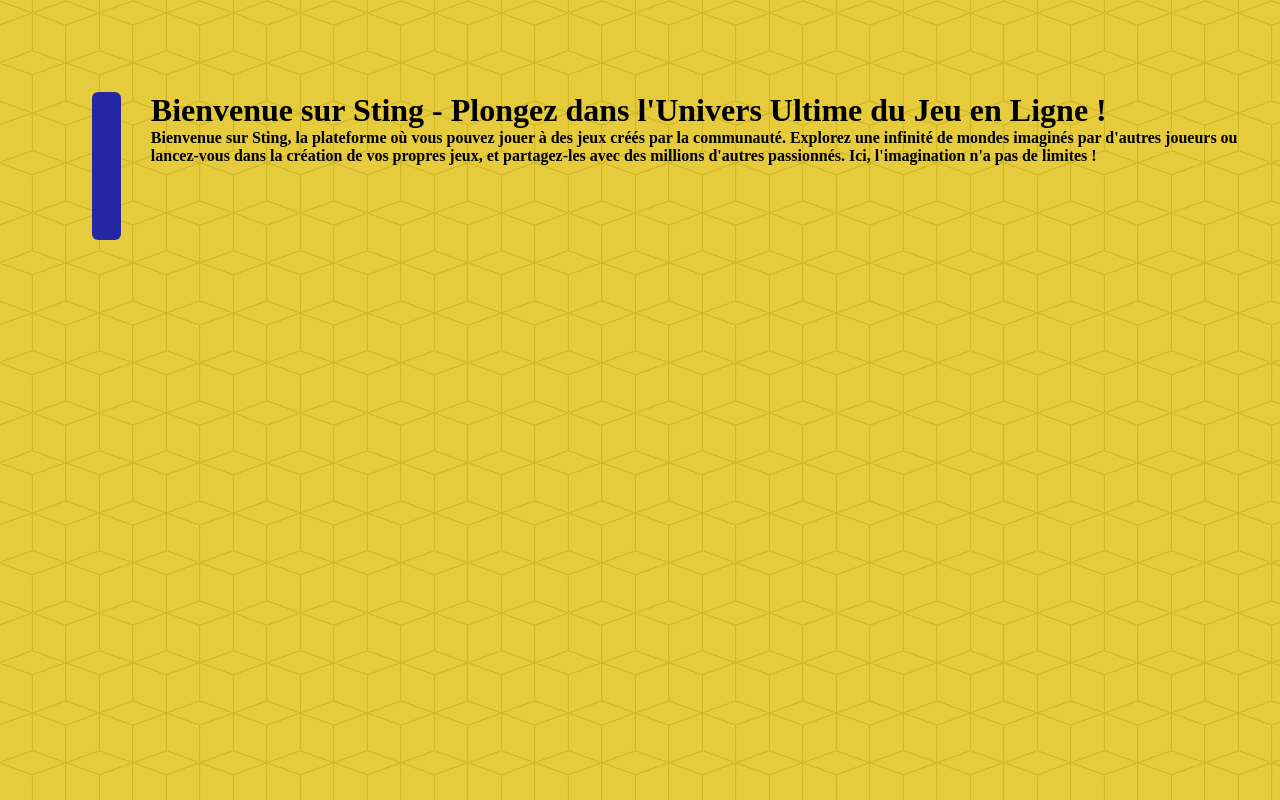
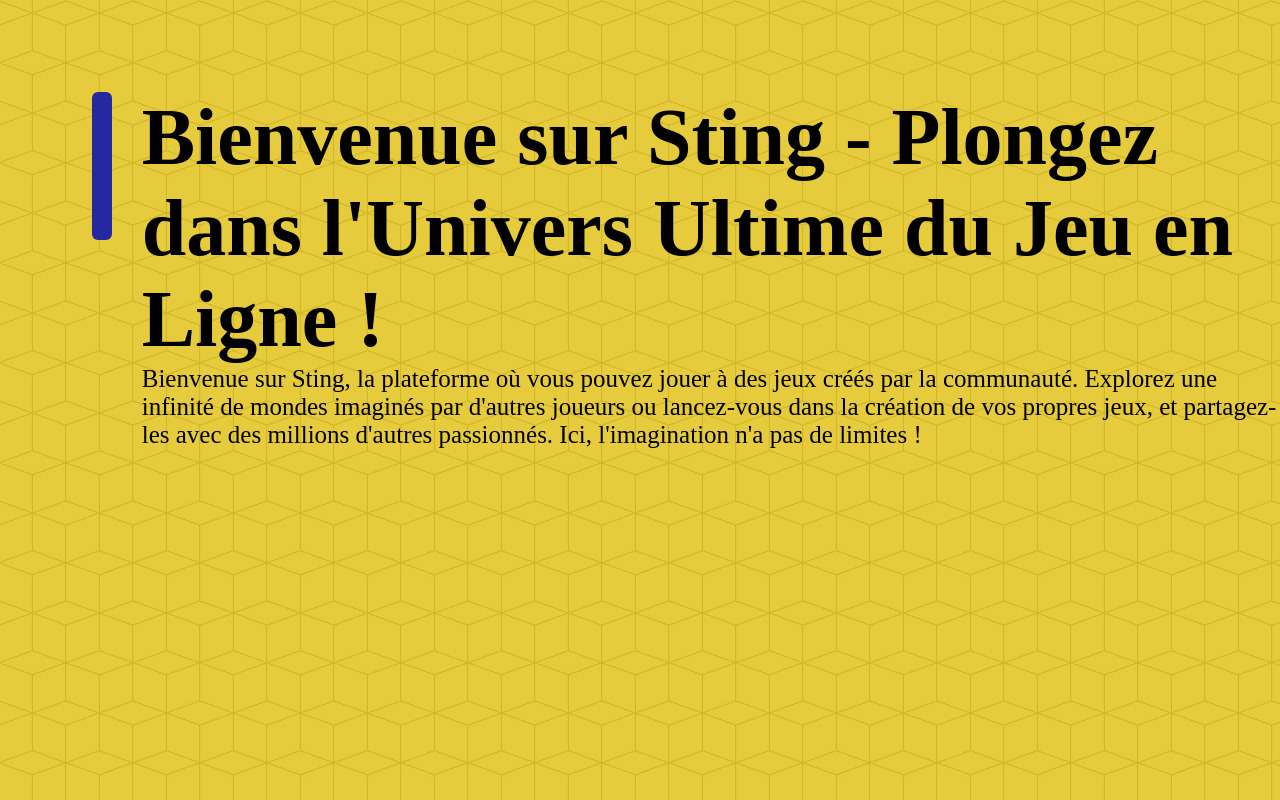
Before and after one commit to charlydrax/Sting, a React (Create React App) app: page / in a window 1280 px wide. Built offline with nearby package versions, Linux system fonts and the light colour scheme; a web font is replaced by a local one.

Commit message:
police J

```diff
--- a/src/style/css/app.css
+++ b/src/style/css/app.css
@@ -5,8 +5,17 @@
 }
 body{
     background: url("../img/background_yellow2.png") ;
+    /* font-weight:800; */
+}
+p,a{
+
+    font-size: clamp(25px,1vw,10px);
+    padding: calc(30px +1vmin) 10px;
+}
+h1{
     font-family: "Jersey 25";
-    font-weight:600;
+    font-size: clamp(30px,8vw,80px);
+    padding: calc(30px +1vmin) 10px;
 }
 
 
```
